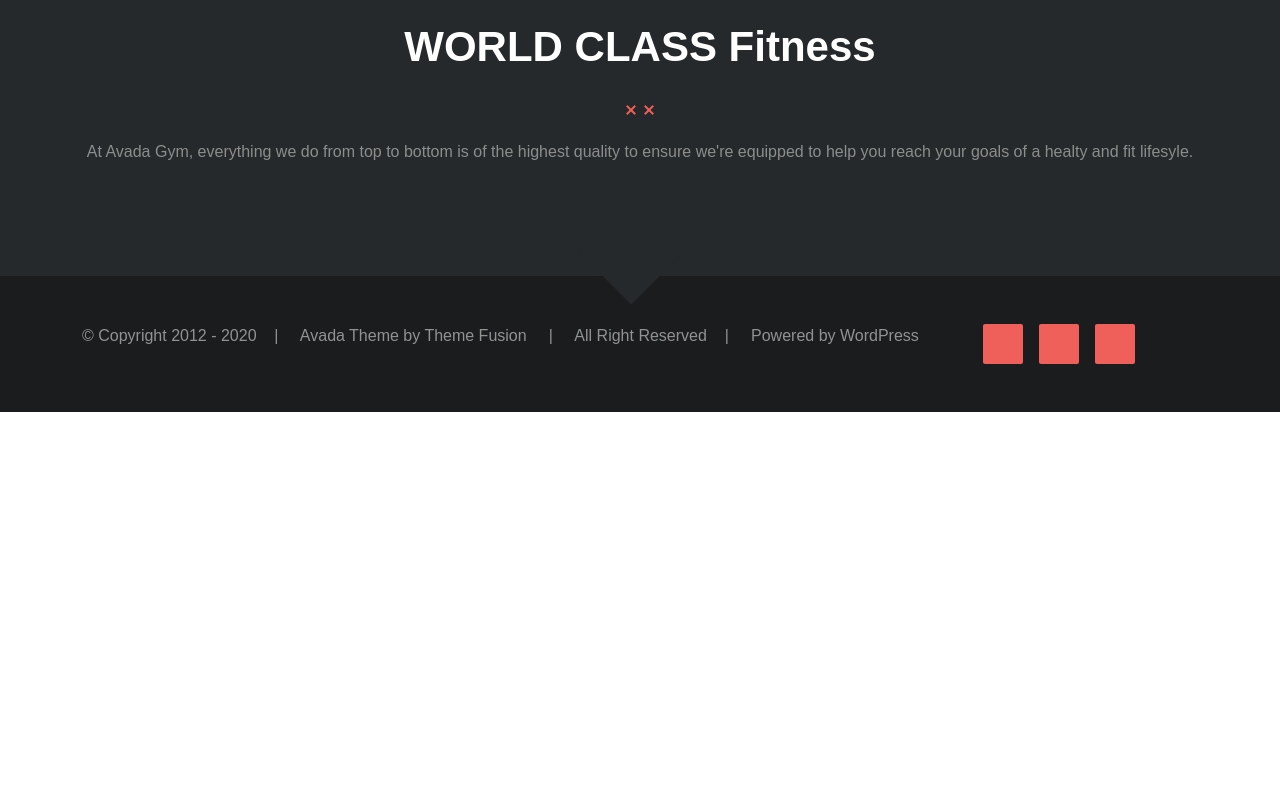
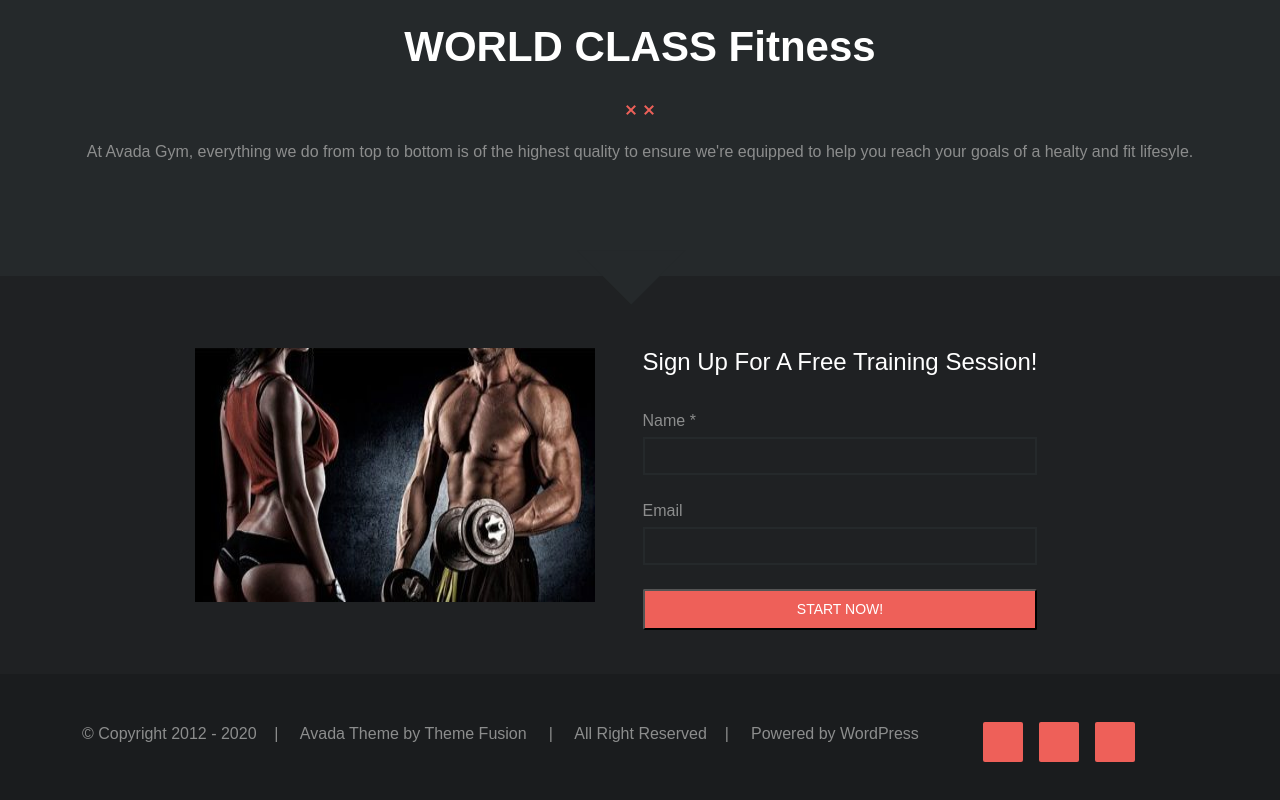
Before and after one commit to Matteoga95/proj-html-vuejs, a Vue app: page / in a window 1280 px wide. Shown: the part 1198-1998 px from the top of the page. Before the commit the page ends 1610 px from the top, so only its background shows below. Built offline with nearby package versions, Linux system fonts and the light colour scheme; a web font is replaced by a local one.

Commit message:
signup component

```diff
--- a/src/components/AppMain.vue
+++ b/src/components/AppMain.vue
@@ -1,9 +1,11 @@
 <script>
 import titleDiv from '../components/partial/TitleDivisorio.vue';
+import signUp from '../components/partial/SignUp.vue';
 
 export default {
     components: {
-        titleDiv
+        titleDiv,
+        signUp
     }
 }
 </script>
@@ -11,7 +13,7 @@ export default {
 <template>
     <main>
         <!-- //sezione semplice di testo -->
-        <section class="simple-text  ">
+        <section class="primario simple-text  ">
             <div class="contenitore ">
                 <titleDiv title="WORLD CLASS Fitness" />
                 <p>At Avada Gym, everything we do from top to bottom is of the highest quality to ensure we're equipped
@@ -23,24 +25,33 @@ export default {
 
         </section>
 
+
+        <!-- sezione sign up -->
+        <section class="secondario  py-5">
+            <signUp />
+        </section>
+
     </main>
 </template>
 
 <style lang="scss" scoped>
 @import "../assets/scss/variables.scss";
 
+.primario {
+    background-color: $greyMain;
+}
+
+.secondario {
+    background-color: $greyDarker;
+}
 
 .simple-text {
     text-align: center;
-    background-color: $greyMain;
+
     position: relative;
 }
 
 .triangle-down {
     color: $greyMain ;
 }
-
-p {
-    color: $greyFont;
-}
 </style>
--- /dev/null
+++ b/src/components/partial/SignUp.vue
@@ -0,0 +1,46 @@
+<script>
+
+export default {
+    name: "signUp",
+}
+</script>
+
+<template>
+    <div class="contenitore d-flex justify-content-center py-4">
+        <img class="img-fluid" src="../../assets/img/home_img-compressor-400x222.jpg" alt="">
+        <div class="mx-5">
+            <h4>Sign Up For A Free Training Session!</h4>
+            <p class="pt-4 mb-1">Name *</p>
+            <input class="w-100" type="text">
+            <p class="pt-4 mb-1">Email</p>
+            <input class="w-100" type="text">
+
+            <button class="mt-4 w-100 py-2">START NOW!</button>
+
+        </div>
+    </div>
+</template>
+
+<style lang="scss" scoped>
+@import "../../assets/scss/variables.scss";
+
+h4 {
+    color: white;
+    font-weight: 400;
+}
+
+input {
+    background-color: $greyDarker;
+    border: 2px solid $greyMain;
+    height: 15%;
+    color: $greyFont ;
+    padding: 0 8px;
+}
+
+button {
+    background-color: $redMain;
+    color: white;
+    font-size: 14px;
+    border-radius: 2px;
+}
+</style>
--- a/src/style.scss
+++ b/src/style.scss
@@ -3,6 +3,10 @@
 
 body {
   font-family: 'Alexandria', sans-serif;
+}
+
+p {
+  color: $greyFont;
 }
 
 .empty-button {
```
